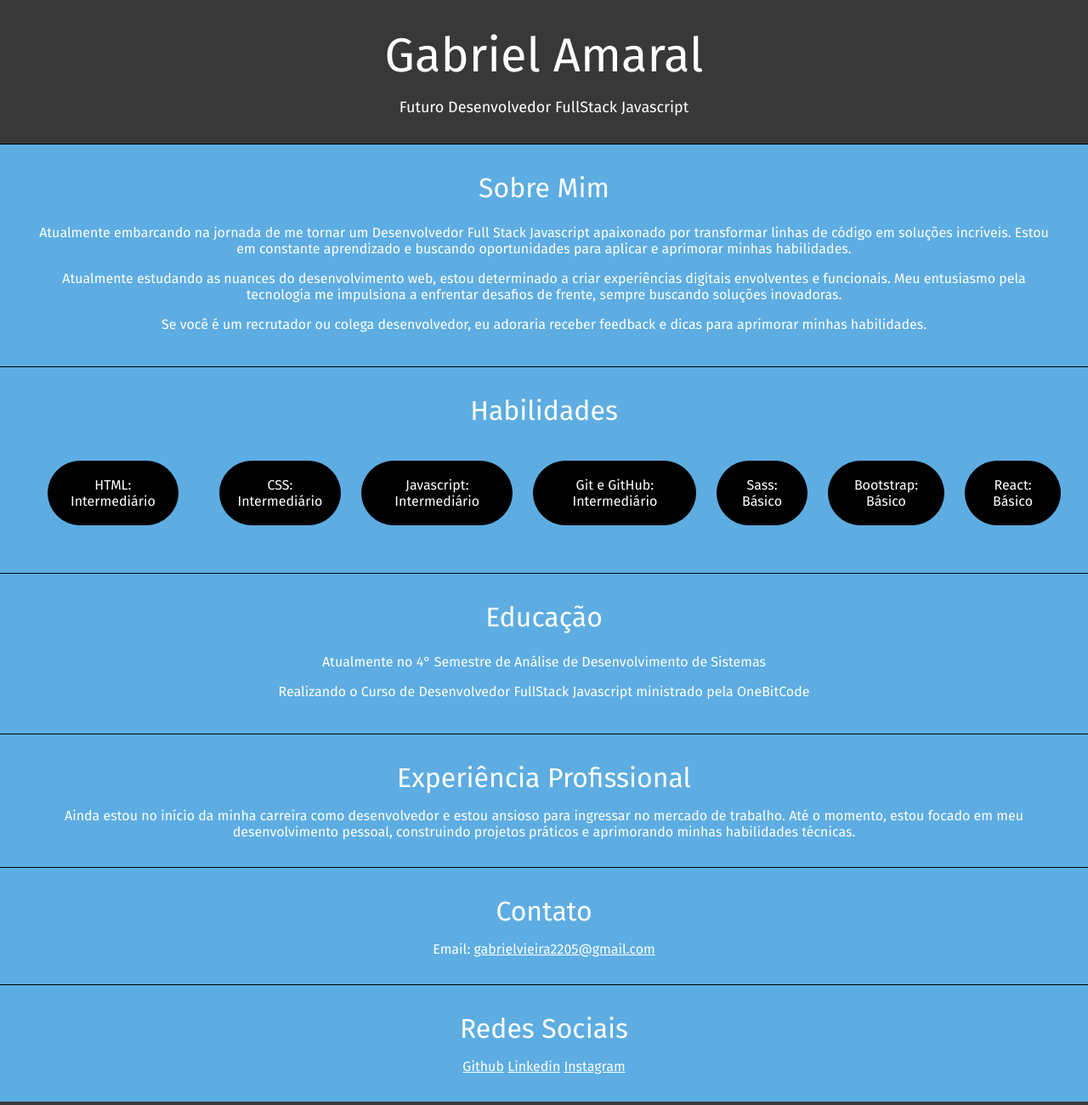
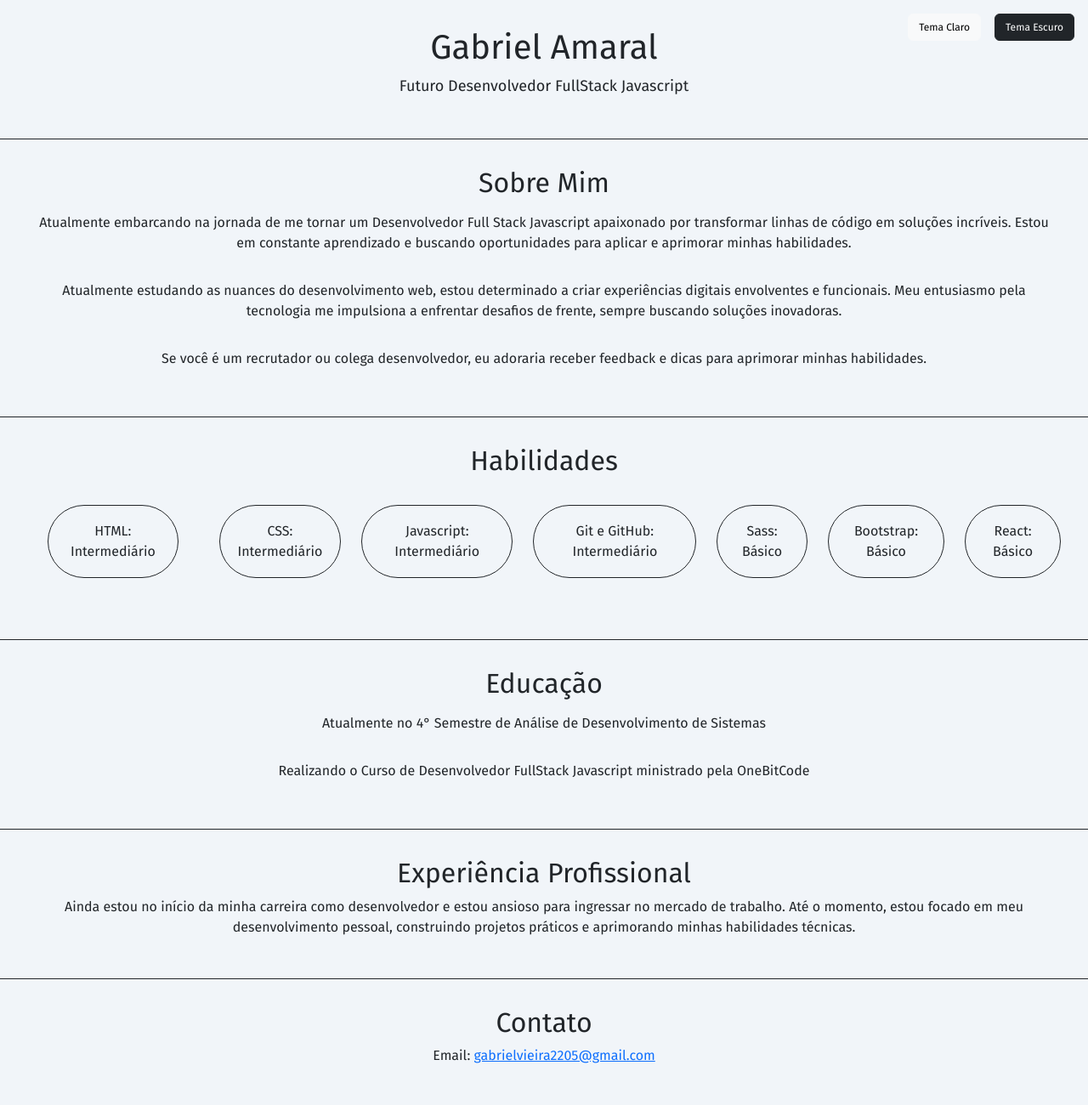
Before and after one commit to Gaabriel22/primeiro-site, a plain HTML site: page index.html in a window 1280 px wide. Shown: the top 1300 px of the page at 85% size. Drawn offline with nearby package versions, Linux system fonts and the light colour scheme.

Commit message:
Atualização do site

```diff
--- a/index.css
+++ b/index.css
@@ -1,20 +1,24 @@
+:root {
+    --cor-branca: #f1f5f9;
+    --cor-escura: #212529;
+}
+
 * {
-    font-family: "Fira Sans", system-ui, -apple-system, BlinkMacSystemFont, 'Segoe UI', Roboto, Oxygen, Ubuntu, Cantarell, 'Open Sans', 'Helvetica Neue', sans-serif;
+    font-family: 'Fira Sans', sans-serif;
     margin: 0;
     padding: 0;
-}
-
-header, footer {
-    border-bottom: 1px solid #000;
-    background-color: #383838;
-    color: #fff;
-    padding: 2rem;
-    font-size: 1.125rem;
     text-align: center;
 }
 
-h1, h2 {
-    font-size: "Lora", serif;
+header,
+footer {
+    border-bottom: 1px solid var(--cor-escura);
+    padding: 2rem;
+    font-size: 1.125rem;
+}
+
+h1,
+h2 {
     font-weight: 400;
 }
 
@@ -28,24 +32,19 @@ h2 {
     margin-bottom: 1rem;
 }
 
-#sobre-mim {
-    background-color: #5DADE2;
-    color: #fff;
+#sobre-mim,
+#habilidades,
+#educacao,
+#experiencia,
+#contato,
+#redes-sociais {
     padding: 2rem;
-    text-align: center;
-    border-bottom: 1px solid #000;
+    border-bottom: 1px solid var(--cor-escura);
 }
 
-#sobre-mim > p {
+#sobre-mim>p,
+#educacao>p {
     padding: 0.5rem;
-}
-
-#habilidades {
-    background-color: #5DADE2;
-    color: #fff;
-    padding: 2rem;
-    text-align: center;
-    border-bottom: 1px solid #000;
 }
 
 #habilidades ul {
@@ -57,53 +56,35 @@ h2 {
 
 #habilidades li {
     margin: 1.5rem;
-    border: 1px solid #000;
-    background-color: #000;
-    color: #fff;
+    border: 1px solid var(--cor-escura);
     border-radius: 9999px;
     padding: 1.125rem;
     cursor: pointer;
 }
 
-#habilidades li + li {
+#habilidades li+li {
     margin-right: 0;
 }
 
-#educacao {
-    background-color: #5DADE2;
-    color: #fff;
-    padding: 2rem;
-    text-align: center;
-    border-bottom: 1px solid #000;
+#theme-buttons {
+    position: absolute;
+    top: 1rem;
+    right: 1rem;
+    display: flex;
+    gap: 1rem;
 }
 
-#educacao > p {
-    padding: 0.5rem;
+#lightBtn,
+#darkBtn {
+    font-size: 0.75rem;
 }
 
-#experiencia {
-    background-color: #5DADE2;
-    color: #fff;
-    text-align: center;
-    padding: 2rem;
-    border-bottom: 1px solid #000;
+.is-light {
+    background-color: var(--cor-branca);
+    color: var(--cor-escura);
 }
 
-#contato {
-    background-color: #5DADE2;
-    color: #fff;
-    padding: 2rem;
-    text-align: center;
-    border-bottom: 1px solid #000;
+.is-dark {
+    background-color: var(--cor-escura);
+    color: var(--cor-branca);
 }
-
-a {
-    color: #fff;
-}
-
-#redes-sociais {
-    background-color: #5DADE2;
-    color: #fff;
-    text-align: center;
-    padding: 2rem;
-}
--- a/index.html
+++ b/index.html
@@ -6,16 +6,26 @@
     <meta name="viewport" content="width=device-width, initial-scale=1.0">
     <link rel="preconnect" href="https://fonts.googleapis.com">
     <link rel="preconnect" href="https://fonts.gstatic.com" crossorigin>
-    <link href="https://fonts.googleapis.com/css2?family=Fira+Sans:wght@400;700&family=Lora:wght@400&display=swap"
-        rel="stylesheet">
+    <link href="https://fonts.googleapis.com/css2?family=Fira+Sans&display=swap" rel="stylesheet">
     <link rel="stylesheet" href="index.css">
+    <link href="https://cdn.jsdelivr.net/npm/bootstrap@5.3.2/dist/css/bootstrap.min.css" rel="stylesheet"
+        integrity="sha384-T3c6CoIi6uLrA9TneNEoa7RxnatzjcDSCmG1MXxSR1GAsXEV/Dwwykc2MPK8M2HN" crossorigin="anonymous">
+    <script src="https://cdn.jsdelivr.net/npm/bootstrap@5.3.2/dist/js/bootstrap.bundle.min.js"
+        integrity="sha384-C6RzsynM9kWDrMNeT87bh95OGNyZPhcTNXj1NW7RuBCsyN/o0jlpcV8Qyq46cDfL"
+        crossorigin="anonymous"></script>
+    <script src="./index.js" defer></script>
     <title>Meu Perfil</title>
 </head>
 
-<body>
+
+<body class="is-light">
     <header>
         <h1>Gabriel Amaral</h1>
         <p>Futuro Desenvolvedor FullStack Javascript</p>
+        <section id="theme-buttons">
+            <button type="button" class="btn btn-light" id="lightBtn">Tema Claro</button>
+            <button type="button" class="btn btn-dark" id="darkBtn">Tema Escuro</button>
+        </section>
     </header>
 
     <main>
--- /dev/null
+++ b/index.js
@@ -0,0 +1,16 @@
+function useLightTheme() {
+    document.body.style.setProperty('--cor-escura', '#212529')
+    document.body.style.setProperty('--cor-branca', '#f1f5f9')
+    document.body.style.setProperty('--cor-borda', '#212529')
+    document.body.style.setProperty('--borda', '1px solid')
+}
+
+function useDarkTheme() {
+    document.body.style.setProperty('--cor-escura', '#f1f5f9')
+    document.body.style.setProperty('--cor-branca', '#212529')
+    document.body.style.setProperty('--cor-borda', '#f1f5f9')
+    document.body.style.setProperty('--borda', '2px solid #212529')
+}
+
+document.getElementById('lightBtn').addEventListener('click', useLightTheme)
+document.getElementById('darkBtn').addEventListener('click', useDarkTheme)
```
Also changed, not shown: 1 other file.
